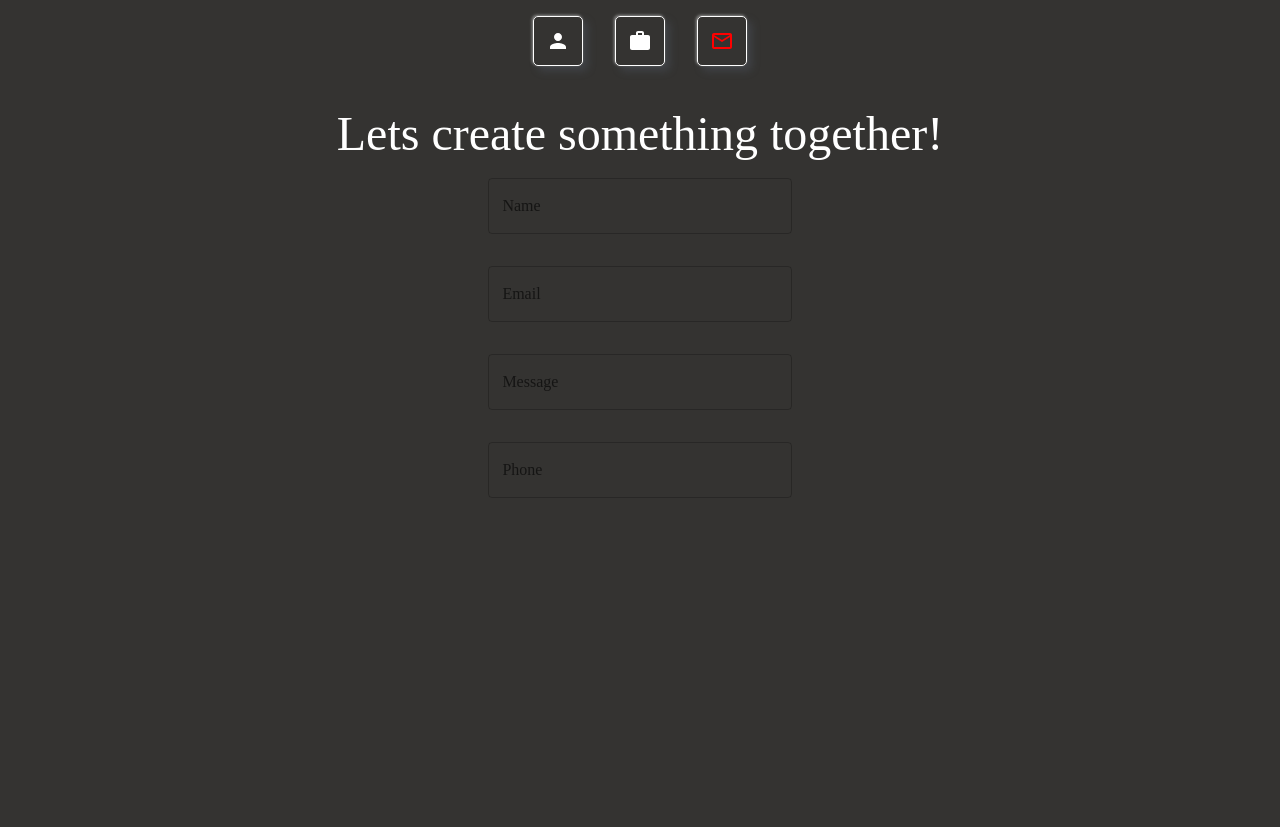
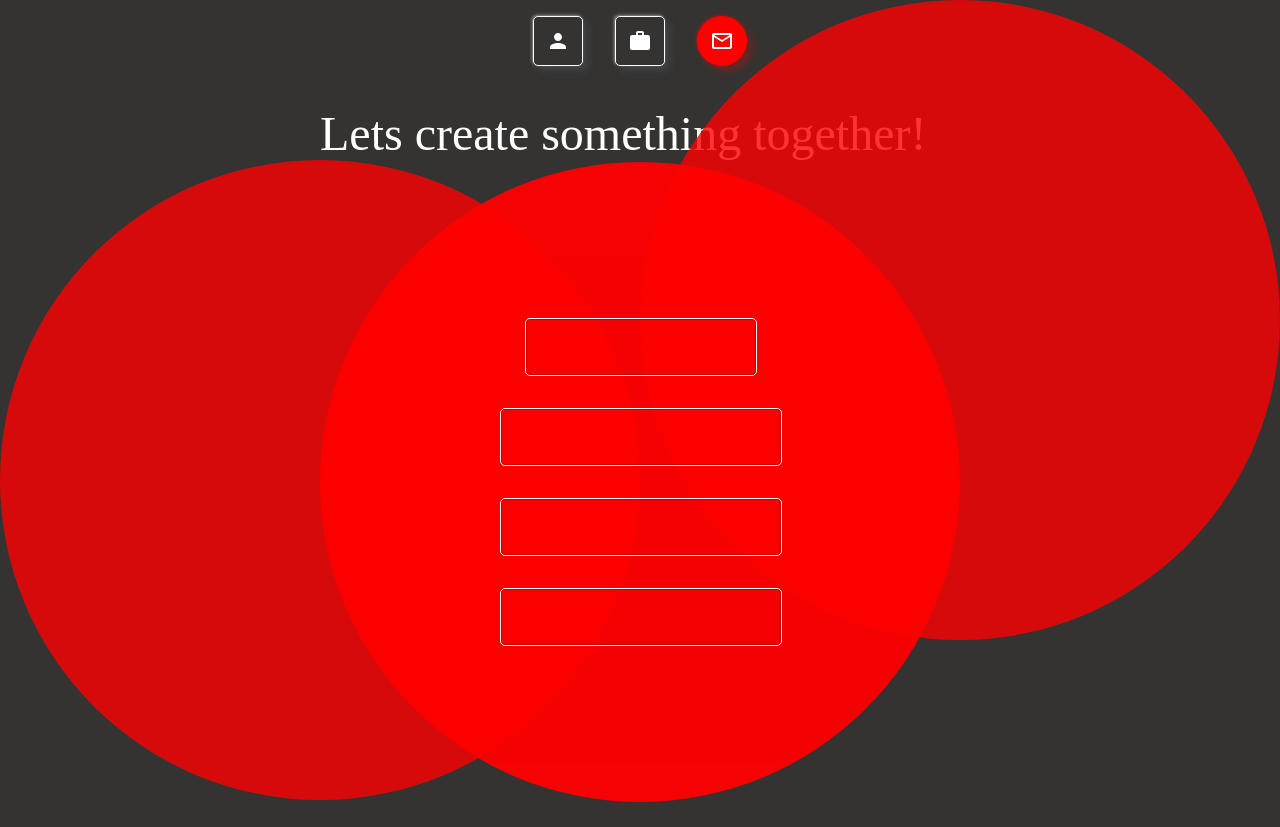
Before and after one commit to Rod0352/rsPortfolio, a React (Create React App) app: page /contact in a window 1280 px wide. Before the commit the page ends 800 px from the top, so only its background shows below. Built offline with nearby package versions, Linux system fonts and the light colour scheme.

Commit message:
adjustments on buttons and contact me

```diff
--- a/src/App.tsx
+++ b/src/App.tsx
@@ -1,7 +1,7 @@
 import { Box, ThemeProvider, Typography, createTheme } from "@mui/material";
 import React, { useEffect, useState } from "react";
 import { GreettingText } from "./components/GreetingText";
-import { SideBar } from "./components/SideBar";
+import { SideBar } from "./components/TopBar";
 import { Routes, Route, BrowserRouter } from "react-router-dom";
 import { AboutMe } from "./pages/AboutMe";
 import { Projects } from "./pages/Projects";
@@ -80,11 +80,15 @@ function App() {
           {textDone ? (
             <Box>
               <Routes>
-                <Route index element={<AboutMe />} />
+                {/* <Route index element={<AboutMe />} />
                 <Route path="/projects" element={<Projects />} />
                 <Route path="/contact" element={<Contact />} />
                 <Route path="*" element={<h1>404</h1>} />
+                <Route path="/" element={<AboutMe />} /> */}
                 <Route path="/" element={<AboutMe />} />
+                <Route path="/projects" element={<Projects />} />
+                <Route path="/contact" element={<Contact />} />
+                <Route path="*" element={<h1>404</h1>} />
               </Routes>
             </Box>
           ) : (
--- a/src/components/SideBar.tsx
+++ /dev/null
@@ -1,67 +0,0 @@
-import { MailOutline, Menu, Person, School, Work } from "@mui/icons-material";
-import { Box, IconButton, Tooltip } from "@mui/material";
-import React, { useEffect, useState } from "react";
-import { useNavigate } from "react-router-dom";
-
-export const SideBar = () => {
-  const navigate = useNavigate();
-
-  const icons = [
-    { icon: <Person />, name: "About Me", route: "/" },
-    { icon: <Work />, name: "Things I've Made", route: "/projects" },
-    { icon: <MailOutline />, name: "Reach out!", route: "/contact" },
-  ];
-
-  const iconColor = (route: string) => {
-    if (route === window.location.pathname) {
-      switch (route) {
-        case "/":
-          return "#10ad30";
-        case "/projects":
-          return "#02b8ff";
-        case "/contact":
-          return "#ff0000";
-        default:
-          return "#ffffff";
-      }
-    } else {
-      return "#ffffff";
-    }
-  };
-
-  return (
-    <Box
-      sx={{
-        display: "flex",
-        flexDirection: "row",
-        top: "0",
-        width: "100%",
-        justifyContent: "center",
-        position: "fixed",
-        zIndex: 7,
-        backgroundColor: " #343331",
-      }}
-    >
-      {icons.map((icon, index) => (
-        <Tooltip title={icon.name} key={index} placement="right">
-          <IconButton
-            size={"large"}
-            key={index}
-            sx={{
-              color: iconColor(icon.route),
-              borderRadius: "5px",
-              boxShadow:
-                "-1px -1px 3px rgba(255,255,255,0.45), 5px 5px 9px rgba(94,104,121,0.3)",
-              border: "1px #ffffff solid",
-              fontSize: "6rem",
-              margin: "1rem",
-            }}
-            onClick={() => navigate(icon.route)}
-          >
-            {icon.icon}
-          </IconButton>
-        </Tooltip>
-      ))}
-    </Box>
-  );
-};
--- /dev/null
+++ b/src/components/TopBar.tsx
@@ -0,0 +1,118 @@
+import { MailOutline, Menu, Person, School, Work } from "@mui/icons-material";
+import { Box, IconButton, Tooltip } from "@mui/material";
+import React, { useEffect, useState } from "react";
+import { useNavigate } from "react-router-dom";
+
+export const SideBar = () => {
+  const navigate = useNavigate();
+
+  const icons = [
+    { icon: <Person />, name: "About Me", route: "/" },
+    { icon: <Work />, name: "Things I've Made", route: "/projects" },
+    { icon: <MailOutline />, name: "Reach out!", route: "/contact" },
+  ];
+
+  const iconColor = (route: string) => {
+    if (route === window.location.pathname) {
+      switch (route) {
+        case "/":
+          return "#10ad30";
+        case "/projects":
+          return "#02b8ff";
+        case "/contact":
+          return "#ff0000";
+        default:
+          return "#ffffff";
+      }
+    } else {
+      return "#ffffff";
+    }
+  };
+
+  const pathnameStyle = (route: string) => {
+    if (route === window.location.pathname) {
+      switch (route) {
+        case "/":
+          return {
+            backgroundColor: `${iconColor(route)}`,
+            color: "#ffffff",
+            borderRadius: "50%",
+            boxShadow:
+              "-1px -1px 3px rgba(255,255,255,0.45), 5px 5px 9px rgba(94,104,121,0.3)",
+            border: `1px solid ${iconColor(route)}`,
+            transition: "all 0.3s ease-in-out",
+            fontSize: "6rem",
+            margin: "1rem",
+          };
+        case "/projects":
+          return {
+            backgroundColor: `${iconColor(route)}`,
+            color: "#ffffff",
+            borderRadius: "50%",
+            boxShadow:
+              "-1px -1px 3px rgba(255,255,255,0.45), 5px 5px 9px rgba(94,104,121,0.3)",
+            border: `1px solid ${iconColor(route)}`,
+            transition: "all 0.3s ease-in-out",
+            fontSize: "6rem",
+            margin: "1rem",
+          };
+        case "/contact":
+          return {
+            backgroundColor: `${iconColor(route)}`,
+            color: "#ffffff",
+            borderRadius: "100%",
+            boxShadow:
+              "-1px -1px 3px rgb(255 0 0 / 45%), 5px 5px 9px rgb(255 0 0 / 30%)",
+            border: `1px solid ${iconColor(route)}`,
+            transition: "all 0.3s ease-in-out",
+            fontSize: "6rem",
+            margin: "1rem",
+          };
+      }
+    } else {
+      return {
+        backgroundColor: "transparent",
+        color: "#ffffff",
+        borderRadius: "5px",
+        boxShadow:
+          "-1px -1px 3px rgba(255,255,255,0.45), 5px 5px 9px rgba(94,104,121,0.3)",
+        border: `1px solid ${iconColor(route)}`,
+        transition: "all 0.3s ease-in-out, color 0s ease-in-out",
+        fontSize: "6rem",
+        margin: "1rem",
+      };
+    }
+  };
+
+  return (
+    <Box
+      sx={{
+        display: "flex",
+        flexDirection: "row",
+        top: "0",
+        width: "100%",
+        justifyContent: "center",
+        position: "fixed",
+        zIndex: 7,
+        backgroundColor:
+          window.location.pathname === "/contact" ? "transparent" : " #343331",
+      }}
+    >
+      {icons.map((icon, index) => (
+        <IconButton
+          size={"large"}
+          key={index}
+          sx={{
+            ...pathnameStyle(icon.route),
+            ":hover": {
+              backgroundColor: iconColor(window.location.pathname),
+            },
+          }}
+          onClick={() => navigate(icon.route)}
+        >
+          {icon.icon}
+        </IconButton>
+      ))}
+    </Box>
+  );
+};
--- a/src/pages/Contact.tsx
+++ b/src/pages/Contact.tsx
@@ -1,42 +1,94 @@
-import { Box, FormControl, TextField, Typography } from "@mui/material";
+import {
+  Box,
+  FormControl,
+  TextField,
+  Typography,
+  outlinedInputClasses,
+} from "@mui/material";
 import React from "react";
 
 export const Contact = () => {
   return (
-    <Box
-      sx={{
-        backgroundColor: "primary.main",
-        // height: "100vh",
-        // display: "flex",
-        color: "#fff",
-
-        // justifyContent: "center",
-      }}
-    >
-      <Typography variant="h3">Lets create something together!</Typography>
+    <>
       <Box
         sx={{
           display: "flex",
           justifyContent: "center",
           alignItems: "center",
-          height: "100%",
+          height: "35rem",
           flexDirection: "column",
-          color: "red",
+          color: "white",
+          padding: 5,
+          width: "35rem",
+          backgroundColor: "red ",
+          opacity: 0.8,
+          borderRadius: "100%",
+          position: "absolute",
+          bottom: 0,
+          left: 0,
+        }}
+      ></Box>
+      <Box
+        sx={{
+          display: "flex",
+          justifyContent: "center",
+          alignItems: "center",
+          height: "35rem",
+          flexDirection: "column",
+          color: "white",
+          padding: 5,
+          width: "35rem",
+          backgroundColor: "red ",
+          opacity: 0.8,
+          borderRadius: "100%",
+          position: "absolute",
+          top: 0,
+          right: 0,
+        }}
+      ></Box>
+      <Box
+        sx={{
+          // backgroundColor: "primary.main",
+          color: "#fff",
+        }}
+      >
+        <Typography sx={{ zIndex: 7 }} variant="h3">
+          Lets create something together!
+        </Typography>
+        <Box
+          sx={{
+            display: "flex",
+            justifyContent: "center",
+            alignItems: "center",
+            height: "35rem",
+            flexDirection: "column",
+            color: "white",
+            padding: 5,
+            width: "35rem",
+            backgroundColor: "red ",
+            opacity: 0.95,
+            borderRadius: "100%",
+            zIndex: 7,
           }}
         >
           <FormControl
             sx={{
-            width: "50%",
+              // width: "100%",
               margin: "1rem",
+              color: "white",
             }}
           >
             <TextField
               id="outlined-basic"
-            label="Name"
+              // label="Name"
               variant="outlined"
-            color="secondary"
+              color="info"
               sx={{
                 width: "100%",
+                color: "white",
+                backgroundColor: "red",
+                border: "1px solid white",
+                borderRadius: "5px",
               }}
             />
           </FormControl>
@@ -44,15 +96,20 @@ export const Contact = () => {
             sx={{
               width: "50%",
               margin: "1rem",
+              color: "white",
             }}
           >
             <TextField
               id="outlined-basic"
-            label="Email"
+              // label="Email"
               variant="outlined"
               color="secondary"
               sx={{
                 width: "100%",
+                backgroundColor: "red",
+                border: "1px solid white",
+                borderRadius: "5px",
+                color: "white",
               }}
             />
           </FormControl>
@@ -60,15 +117,20 @@ export const Contact = () => {
             sx={{
               width: "50%",
               margin: "1rem",
+              color: "white",
             }}
           >
             <TextField
               id="outlined-basic"
-            label="Message"
+              // label="Message"
               variant="outlined"
               color="secondary"
               sx={{
                 width: "100%",
+                backgroundColor: "red",
+                border: "1px solid white",
+                borderRadius: "5px",
+                color: "white",
               }}
             />
           </FormControl>
@@ -81,15 +143,20 @@ export const Contact = () => {
           >
             <TextField
               id="outlined-basic"
-            label="Phone"
+              // label="Phone"
+
               variant="outlined"
               color="secondary"
               sx={{
                 width: "100%",
+                backgroundColor: "red",
+                border: "1px solid white",
+                borderRadius: "5px",
               }}
             />
           </FormControl>
         </Box>
       </Box>
+    </>
   );
 };
```
Lines whose indentation alone changed are shown as unchanged.
